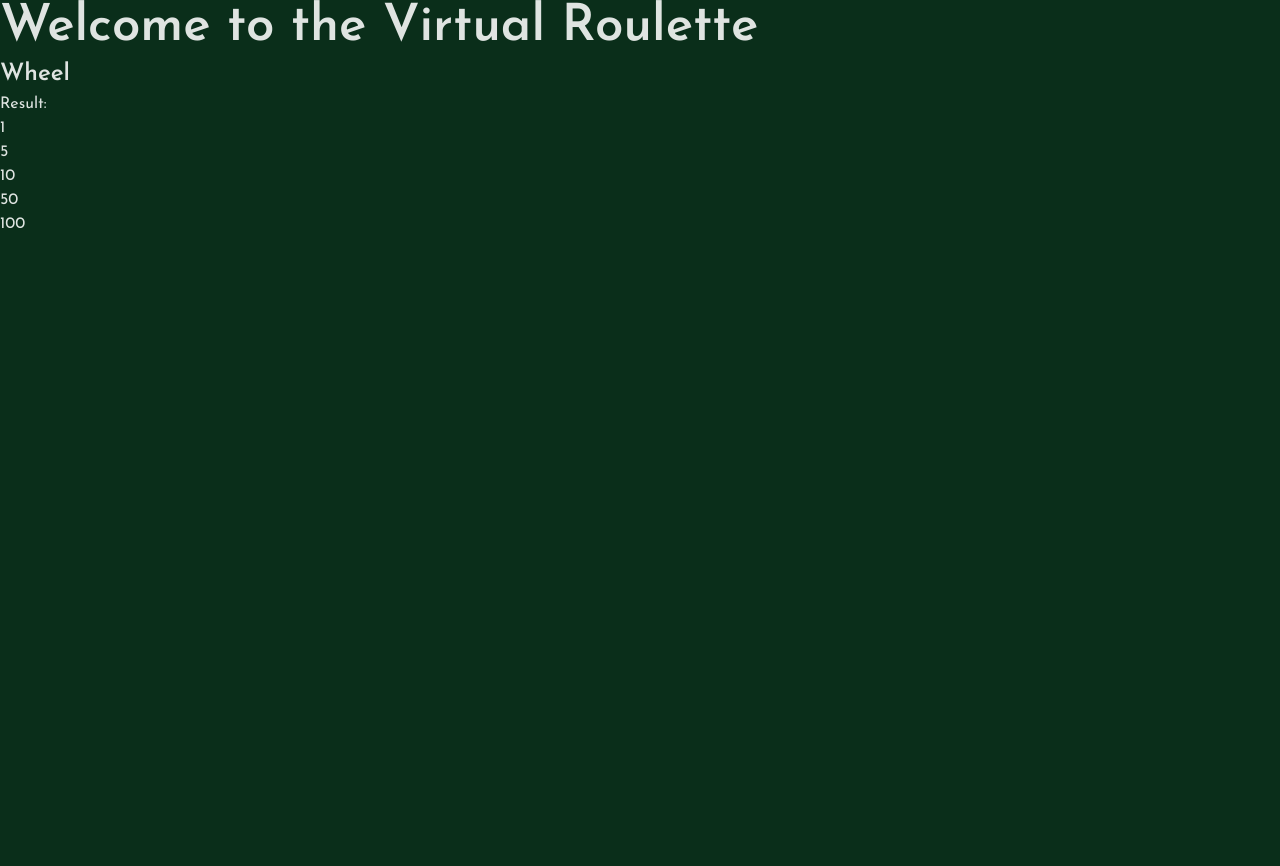
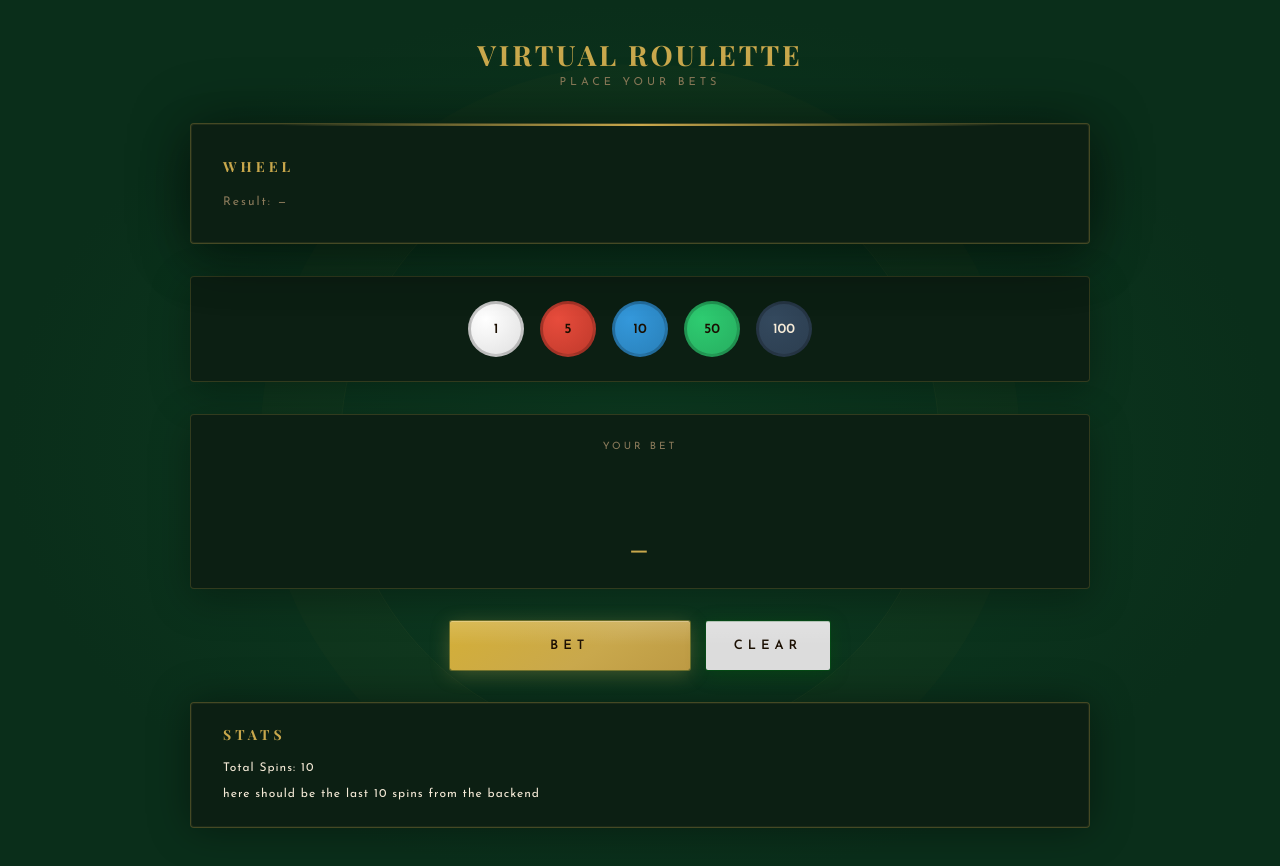
Before and after one commit to TUES-2026-PBL-11-klas/Virtual-Roulette, a React (Vite) app in the folder frontend/virrule/: page / in a window 1280 px wide. Shown: the top 866 px of the page. Before the commit the page ends 800 px from the top, so only its background shows below. Built offline with nearby package versions, Linux system fonts and the light colour scheme.

Commit message:
finished design

```diff
--- a/frontend/virrule/src/components/Roulette.jsx
+++ b/frontend/virrule/src/components/Roulette.jsx
@@ -1,17 +1,10 @@
 function Roulette({ result }) {
-
   return (
-
-    <div>
-
+    <section className="roulette-section">
       <h2>Wheel</h2>
-
-      <p>Result: {result}</p>
-
-    </div>
-
+      <p className="result-display">Result: {result ?? '—'}</p>
+    </section>
   );
-
 }
 
 export default Roulette;
--- a/frontend/virrule/src/pages/Home.jsx
+++ b/frontend/virrule/src/pages/Home.jsx
@@ -1,20 +1,61 @@
+import { useState } from "react";
 import Roulette from "../components/Roulette";
 import "../styles/Home.css";
 import chips from "../components/chips.jsx";
-import stats from "../components/stats.jsx";
+import Stats from "../components/stats.jsx";
+
 function Home() {
+  const [pile, setPile] = useState([]);
+
+  const addToPile = (chip) => {
+    setPile((prev) => [...prev, { id: `${chip.id}-${Date.now()}-${prev.length}`, value: chip.value, color: chip.color }]);
+  };
+
+  const totalPile = pile.reduce((sum, c) => sum + c.value, 0);
+
   return (
-    <div>
-      <h1>Welcome to the Virtual Roulette</h1>
+    <div className="home-wrapper">
+      <header className="home-header">
+        <h1>Virtual Roulette</h1>
+        <p>Place your bets</p>
+      </header>
+      <main className="home-content">
         <Roulette />
         <div className="chips-container">
           {chips.map((chip) => (
-          <div key={chip.id} className={`chip ${chip.color}`}>
+            <div
+              key={chip.id}
+              className={`chip ${chip.color}`}
+              onClick={() => addToPile(chip)}
+              role="button"
+              tabIndex={0}
+              onKeyDown={(e) => e.key === "Enter" && addToPile(chip)}
+            >
               {chip.value}
             </div>
           ))}
         </div>
-      <stats spins={10} />
+        <div className="pile-section">
+          <div className="pile-label">Your bet</div>
+          <div className="chip-pile" style={{ minWidth: pile.length ? 56 + pile.length * 12 : 56 }}>
+            {pile.map((c, i) => (
+              <div
+                key={c.id}
+                className={`chip-in-pile chip ${c.color}`}
+                style={{ zIndex: i, left: 8 + i * 12 }}
+              >
+                {c.value}
+              </div>
+            ))}
+          </div>
+          <div className="pile-total">{totalPile > 0 ? totalPile : "—"}</div>
+        </div>
+        <div className="bet-actions">
+          <button className="bet-btn">Bet</button>
+          <button className="clear-btn" onClick={() => setPile([])}>Clear</button>
+        </div>
+        <Stats spins={10} />
+      </main>
     </div>
   );
 }
--- a/frontend/virrule/src/styles/Home.css
+++ b/frontend/virrule/src/styles/Home.css
@@ -0,0 +1,368 @@
+/* Home page layout – matches Login casino aesthetic */
+.home-wrapper {
+  width: 100%;
+  min-height: 100vh;
+  padding: 40px 24px 60px;
+  background: radial-gradient(ellipse at center, var(--felt-mid) 0%, var(--felt) 70%);
+  position: relative;
+  overflow-x: hidden;
+}
+
+.home-wrapper::before {
+  content: '';
+  position: absolute;
+  width: 600px;
+  height: 600px;
+  top: 50%;
+  left: 50%;
+  transform: translate(-50%, -50%);
+  border-radius: 50%;
+  border: 1px solid rgba(201, 168, 76, 0.06);
+  box-shadow: 0 0 0 80px rgba(201, 168, 76, 0.02);
+  pointer-events: none;
+}
+
+.home-header {
+  text-align: center;
+  margin-bottom: 32px;
+}
+
+.home-header h1 {
+  font-family: 'Playfair Display', serif;
+  font-size: 28px;
+  color: var(--gold);
+  letter-spacing: 3px;
+  text-transform: uppercase;
+  font-weight: 700;
+  margin-bottom: 4px;
+}
+
+.home-header p {
+  font-size: 11px;
+  letter-spacing: 4px;
+  text-transform: uppercase;
+  color: var(--text-muted);
+}
+
+/* Main content grid */
+.home-content {
+  max-width: 900px;
+  margin: 0 auto;
+  display: flex;
+  flex-direction: column;
+  gap: 32px;
+  position: relative;
+  z-index: 5;
+}
+
+/* Roulette section card */
+.roulette-section {
+  background: var(--card-bg);
+  border: 1px solid rgba(201, 168, 76, 0.3);
+  border-radius: 4px;
+  padding: 32px;
+  box-shadow:
+    0 0 60px rgba(0, 0, 0, 0.4),
+    0 0 0 1px rgba(201, 168, 76, 0.1) inset,
+    0 20px 50px rgba(0, 0, 0, 0.3);
+  position: relative;
+}
+
+.roulette-section::before {
+  content: '';
+  position: absolute;
+  top: 0;
+  left: 10%;
+  width: 80%;
+  height: 2px;
+  background: linear-gradient(90deg, transparent, var(--gold), transparent);
+}
+
+.roulette-section h2 {
+  font-family: 'Playfair Display', serif;
+  font-size: 14px;
+  letter-spacing: 4px;
+  text-transform: uppercase;
+  color: var(--gold);
+  margin-bottom: 16px;
+  font-weight: 700;
+}
+
+.roulette-section .result-display {
+  font-size: 12px;
+  letter-spacing: 2px;
+  color: var(--text-muted);
+}
+
+/* Chips container */
+.chips-container {
+  display: flex;
+  flex-wrap: wrap;
+  gap: 16px;
+  justify-content: center;
+  align-items: center;
+  padding: 24px;
+  background: var(--card-bg);
+  border: 1px solid rgba(201, 168, 76, 0.2);
+  border-radius: 4px;
+  box-shadow: 0 10px 40px rgba(0, 0, 0, 0.3);
+}
+
+.chip {
+  width: 56px;
+  height: 56px;
+  border-radius: 50%;
+  display: flex;
+  align-items: center;
+  justify-content: center;
+  font-family: 'Josefin Sans', sans-serif;
+  font-weight: 600;
+  font-size: 14px;
+  color: #1a0e00;
+  border: 3px solid rgba(0, 0, 0, 0.2);
+  cursor: pointer;
+  transition: transform 0.15s, box-shadow 0.2s;
+}
+
+.chip:hover {
+  transform: scale(1.08);
+  box-shadow: 0 4px 20px rgba(0, 0, 0, 0.4);
+}
+
+.chip.white {
+  background: radial-gradient(circle at 30% 30%, #fff, #e0e0e0);
+}
+
+.chip.red {
+  background: radial-gradient(circle at 30% 30%, #e74c3c, #c0392b);
+}
+
+.chip.blue {
+  background: radial-gradient(circle at 30% 30%, #3498db, #2980b9);
+}
+
+.chip.green {
+  background: radial-gradient(circle at 30% 30%, #2ecc71, #27ae60);
+}
+
+.chip.black {
+  background: radial-gradient(circle at 30% 30%, #34495e, #2c3e50);
+  color: var(--text);
+}
+
+/* Stats section */
+.stats {
+  background: var(--card-bg);
+  border: 1px solid rgba(201, 168, 76, 0.3);
+  border-radius: 4px;
+  padding: 24px 32px;
+  box-shadow:
+    0 0 40px rgba(0, 0, 0, 0.4),
+    0 0 0 1px rgba(201, 168, 76, 0.08) inset;
+}
+
+.stats h1 {
+  font-family: 'Playfair Display', serif;
+  font-size: 14px;
+  letter-spacing: 4px;
+  text-transform: uppercase;
+  color: var(--gold);
+  margin-bottom: 16px;
+  font-weight: 700;
+}
+
+.stats p {
+  font-size: 12px;
+  letter-spacing: 1px;
+  color: var(--text);
+  margin-bottom: 8px;
+}
+
+.stats p:last-child {
+  margin-bottom: 0;
+}
+
+/* Chip pile – stacked chips and total */
+.pile-section {
+  display: flex;
+  flex-direction: column;
+  align-items: center;
+  gap: 12px;
+  padding: 24px;
+  background: var(--card-bg);
+  border: 1px solid rgba(201, 168, 76, 0.2);
+  border-radius: 4px;
+  box-shadow: 0 10px 40px rgba(0, 0, 0, 0.3);
+}
+
+.pile-label {
+  font-size: 10px;
+  letter-spacing: 3px;
+  text-transform: uppercase;
+  color: var(--text-muted);
+}
+
+.chip-pile {
+  position: relative;
+  min-width: 56px;
+  min-height: 56px;
+  display: flex;
+  align-items: center;
+  justify-content: flex-start;
+  padding-left: 8px;
+}
+
+.chip-in-pile {
+  position: absolute;
+  width: 48px;
+  height: 48px;
+  font-size: 12px;
+  border-width: 2px;
+  box-shadow: 0 2px 8px rgba(0, 0, 0, 0.35), 0 1px 0 rgba(0, 0, 0, 0.1) inset;
+  transition: transform 0.2s ease;
+}
+
+.pile-total {
+  font-family: 'Playfair Display', serif;
+  font-size: 20px;
+  font-weight: 700;
+  color: var(--gold);
+  letter-spacing: 2px;
+}
+
+/* Bet and Clear buttons */
+.bet-actions {
+  display: flex;
+  gap: 16px;
+  justify-content: center;
+  align-items: center;
+}
+
+.bet-btn {
+  flex: 1;
+  max-width: 240px;
+  padding: 18px 32px;
+  background: linear-gradient(145deg, #d4af37 0%, var(--gold) 30%, #a07830 100%);
+  background-size: 200% 200%;
+  border: none;
+  border-radius: 2px;
+  color: #1a0e00;
+  font-family: 'Josefin Sans', sans-serif;
+  font-size: 13px;
+  font-weight: 700;
+  letter-spacing: 5px;
+  text-transform: uppercase;
+  cursor: pointer;
+  transition: background-position 0.5s, box-shadow 0.3s, transform 0.15s;
+  position: relative;
+  overflow: hidden;
+  box-shadow:
+    0 0 0 1px rgba(212, 175, 55, 0.4),
+    0 4px 20px rgba(201, 168, 76, 0.3),
+    inset 0 1px 0 rgba(255, 255, 255, 0.25);
+}
+
+.bet-btn::before {
+  content: '';
+  position: absolute;
+  inset: 0;
+  background: linear-gradient(180deg, rgba(255, 255, 255, 0.15) 0%, transparent 50%);
+  border-radius: 2px;
+  pointer-events: none;
+}
+
+.bet-btn::after {
+  content: '';
+  position: absolute;
+  top: -50%;
+  left: -60%;
+  width: 40%;
+  height: 200%;
+  background: rgba(255, 255, 255, 0.2);
+  transform: skewX(-20deg);
+  transition: left 0.5s;
+}
+
+.bet-btn:hover {
+  background-position: right center;
+  box-shadow:
+    0 0 0 1px rgba(212, 175, 55, 0.5),
+    0 8px 36px rgba(201, 168, 76, 0.45),
+    inset 0 1px 0 rgba(255, 255, 255, 0.3);
+  transform: translateY(-2px);
+}
+
+.bet-btn:hover::after {
+  left: 130%;
+}
+
+.bet-btn:active {
+  transform: translateY(0);
+  box-shadow:
+    0 0 0 1px rgba(212, 175, 55, 0.3),
+    0 2px 10px rgba(201, 168, 76, 0.2);
+}
+
+.clear-btn {
+  flex: 0 0 auto;
+  padding: 18px 28px;
+  background: gainsboro;
+  background-size: 200% 200%;
+  border: none;
+  border-radius: 2px;
+  color: #1a0e00;
+  font-family: 'Josefin Sans', sans-serif;
+  font-size: 13px;
+  font-weight: 700;
+  letter-spacing: 5px;
+  text-transform: uppercase;
+  cursor: pointer;
+  transition: background-position 0.5s, box-shadow 0.3s, transform 0.15s;
+  position: relative;
+  overflow: hidden;
+  box-shadow:
+    0 0 0 1px rgba(0, 95, 19, 0.4),
+    0 4px 20px rgba(2, 95, 2, 0.3),
+    inset 0 1px 0 rgba(1, 77, 12, 0.25);
+}
+
+.clear-btn::before {
+  content: '';
+  position: absolute;
+  inset: 0;
+  background: linear-gradient(180deg, rgba(255, 255, 255, 0.15) 0%, transparent 50%);
+  border-radius: 2px;
+  pointer-events: none;
+}
+
+.clear-btn::after {
+  content: '';
+  position: absolute;
+  top: -50%;
+  left: -60%;
+  width: 40%;
+  height: 200%;
+  background: rgba(255, 255, 255, 0.2);
+  transform: skewX(-20deg);
+  transition: left 0.5s;
+}
+
+.clear-btn:hover {
+  background-position: right center;
+  box-shadow:
+    0 0 0 1px rgba(212, 175, 55, 0.5),
+    0 8px 36px rgba(201, 168, 76, 0.45),
+    inset 0 1px 0 rgba(255, 255, 255, 0.3);
+  transform: translateY(-2px);
+}
+
+.clear-btn:hover::after {
+  left: 130%;
+}
+
+.clear-btn:active {
+  transform: translateY(0);
+  box-shadow:
+    0 0 0 1px rgba(212, 175, 55, 0.3),
+    0 2px 10px rgba(201, 168, 76, 0.2);
+}
--- a/frontend/virrule/src/styles/Login.css
+++ b/frontend/virrule/src/styles/Login.css
@@ -1,14 +1,3 @@
-:root {
-  --gold: #c9a84c;
-  --gold-light: #f0d080;
-  --felt: #0a2e1a;
-  --felt-mid: #0d3d22;
-  --card-bg: #0c1f13;
-  --text: #f5ead7;
-  --text-muted: #8a7a5a;
-  --error: #e05c5c;
-}
-
 .login-wrapper {
   width: 100%;
   min-height: 100vh;
```
Lines whose indentation alone changed are shown as unchanged.
